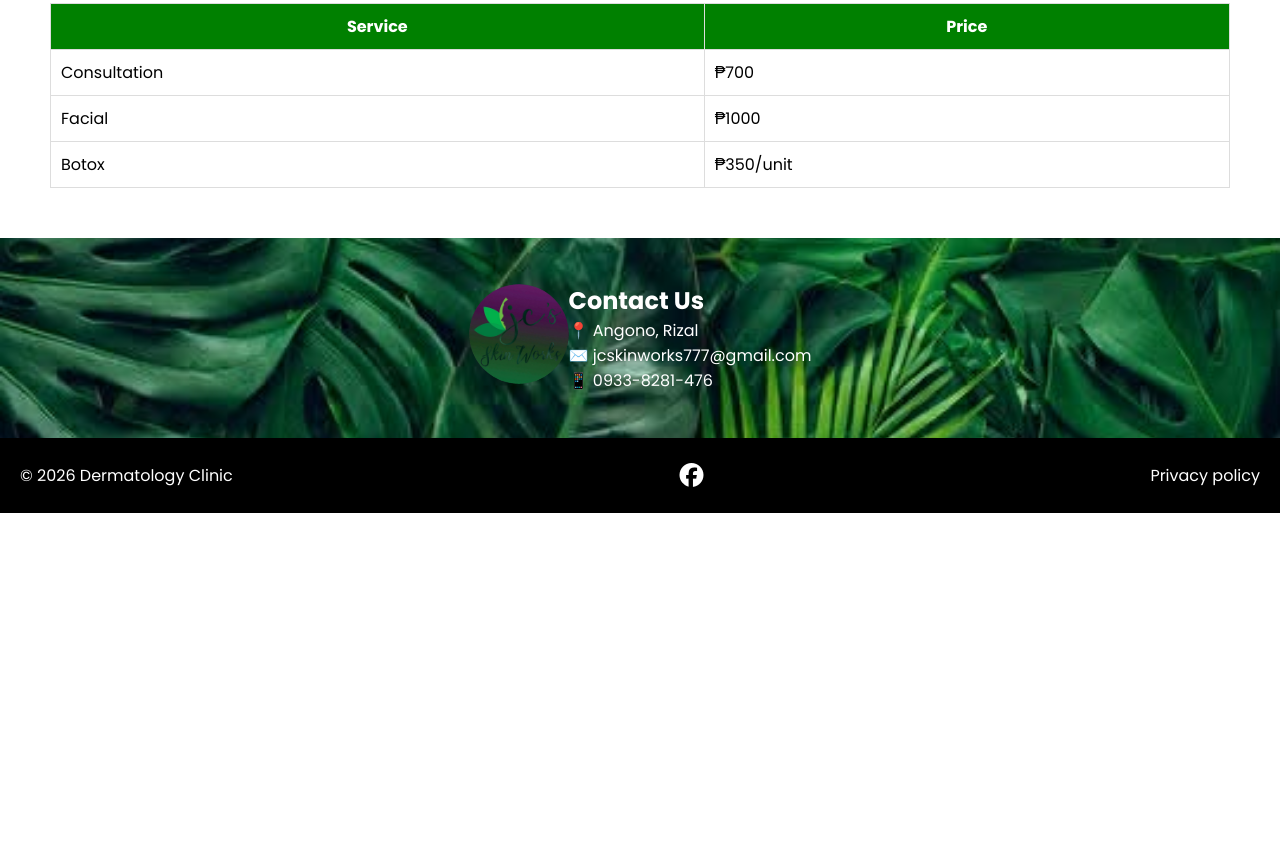
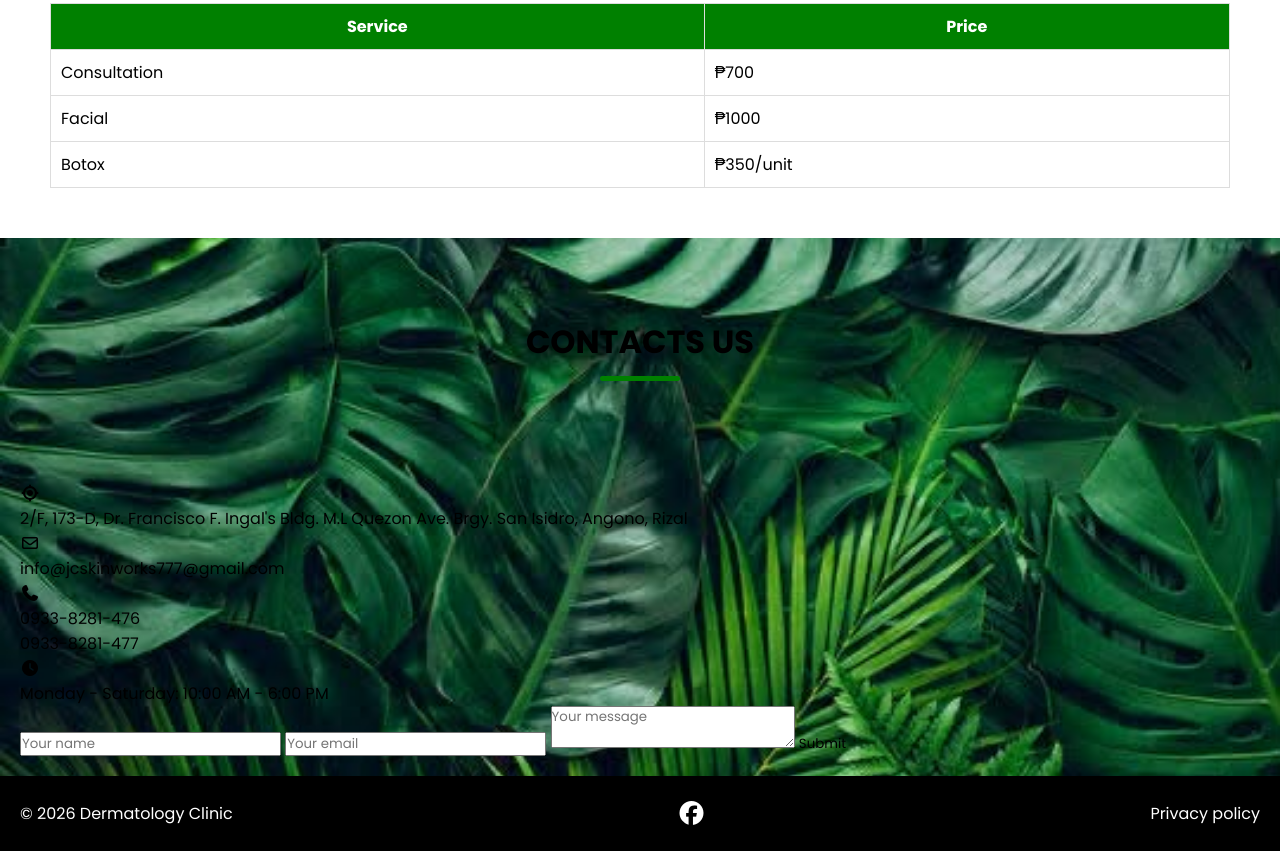
Before and after one commit to s3han/WBDV111_MidtermLabExam-Jc-Skinworks, a plain HTML site: page index.html in a window 1280 px wide. Shown: the part 1912-2763 px from the top of the page. Before the commit the page ends 2425 px from the top, so only its background shows below. Drawn offline with Linux system fonts and the light colour scheme; a web font is replaced by a local one.

Commit message:
Update index.html

```diff
--- a/index.html
+++ b/index.html
@@ -93,25 +93,38 @@
 </section>
 
 <!-- CONTACT -->
-<section id="contact" class="contact-section">
-
-    <div class="contact-container">
-
-        <div class="left">
-            <img src="logo (2).png">
-        </div>
-
-        <div class="right">
-            <h2>Contact Us</h2>
-            <p>📍 Angono, Rizal</p>
-            <p>✉️ jcskinworks777@gmail.com</p>
-            <p>📱 0933-8281-476</p>
-        </div>
-
-    </div>
-
-</section>
-
+ <section class="contact-section">
+    <h2 class="section-title">Contacts Us</h2>
+<div class="section-content">
+    <ul class="contact-info-list">
+        <li class="contact-info">
+            <i class="fa-solid fa-location-crosshairs"></i>
+            <p>2/F, 173-D, Dr. Francisco F. Ingal's Bldg. M.L Quezon Ave. Brgy. San Isidro, Angono, Rizal</p>
+        </li>
+        <li class="contact-info">
+            <i class="fa-regular fa-envelope"></i>
+            <p>info@jcskinworks777@gmail.com</p>
+        </li>
+        <li class="contact-info">
+            <i class="fa-solid fa-phone"></i>
+            <p>0933-8281-476</p>
+            <p>0933-8281-477</p>
+        </li>
+        <li class="contact-info">
+            <i class="fa-solid fa-clock"></i>
+            <p>Monday - Saturday: 10:00 AM - 6:00 PM</p>
+        </li>
+    </ul>
+    <form action="#" class="contact-form">
+        <input type="text" placeholder="Your name" class="form-input" required>
+        <input type="email" placeholder="Your email" class="form-input"
+        required>
+        <textarea placeholder="Your message" class="form-input" required
+        ></textarea>
+        <button class="submit-button">Submit</button>
+    </form>
+   </div>
+ </section>
 <!--footer-->
 <footer class="footer-section">
 <div class="section-content">
```
